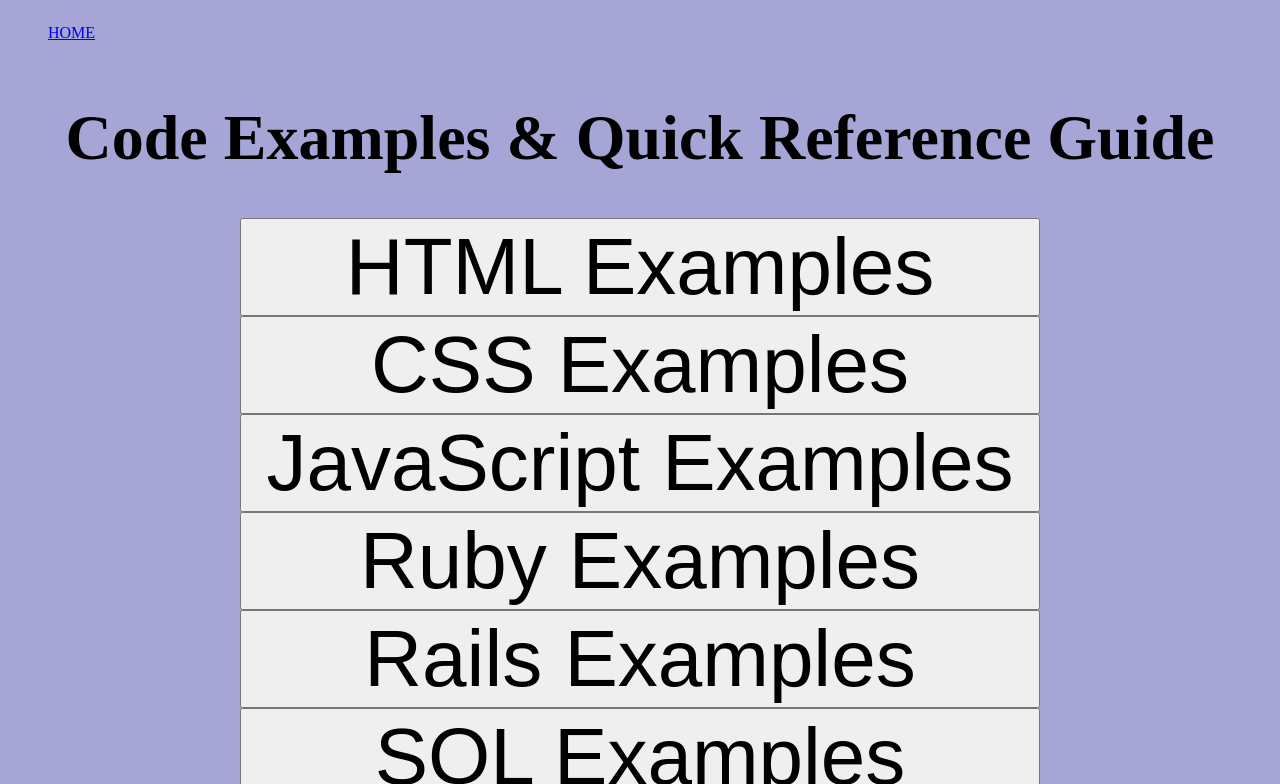
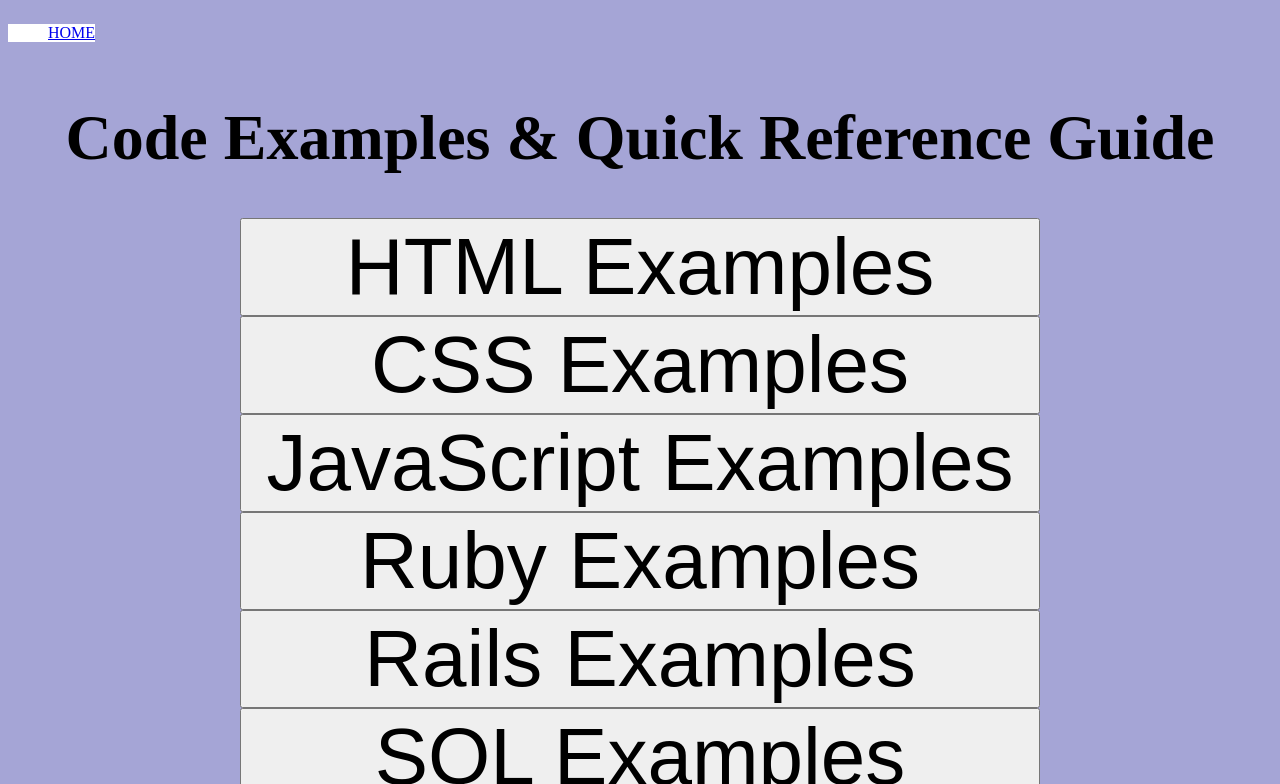
Before and after one commit to MiTOBrien/code_example_qr, a plain HTML site: page index.html in a window 1280 px wide. In both pictures the pointer is over the element "HOME". Shown: the top 784 px of the page. Drawn offline with Linux system fonts and the light colour scheme.

Commit message:
Added button hover effect for buttons

```diff
--- a/static/styles.css
+++ b/static/styles.css
@@ -23,10 +23,12 @@ h1, h2{
 .nav-items {
     display: flex;
     list-style: none;
+    margin-left: 0;
 }
 
-.nav-items li {
-    margin-right: 20px;
+.nav-items:hover {
+    background-color: white;
+    color: gray;
 }
 
 .button-container {
@@ -39,4 +41,10 @@ h1, h2{
     justify-content: center;
     font-size: 5em;
     width: 800px;
+    /* border: 1px, solid black; */
 }
+
+.examplesButton:hover {
+    background-color: white;
+    color: gray;
+}
```
